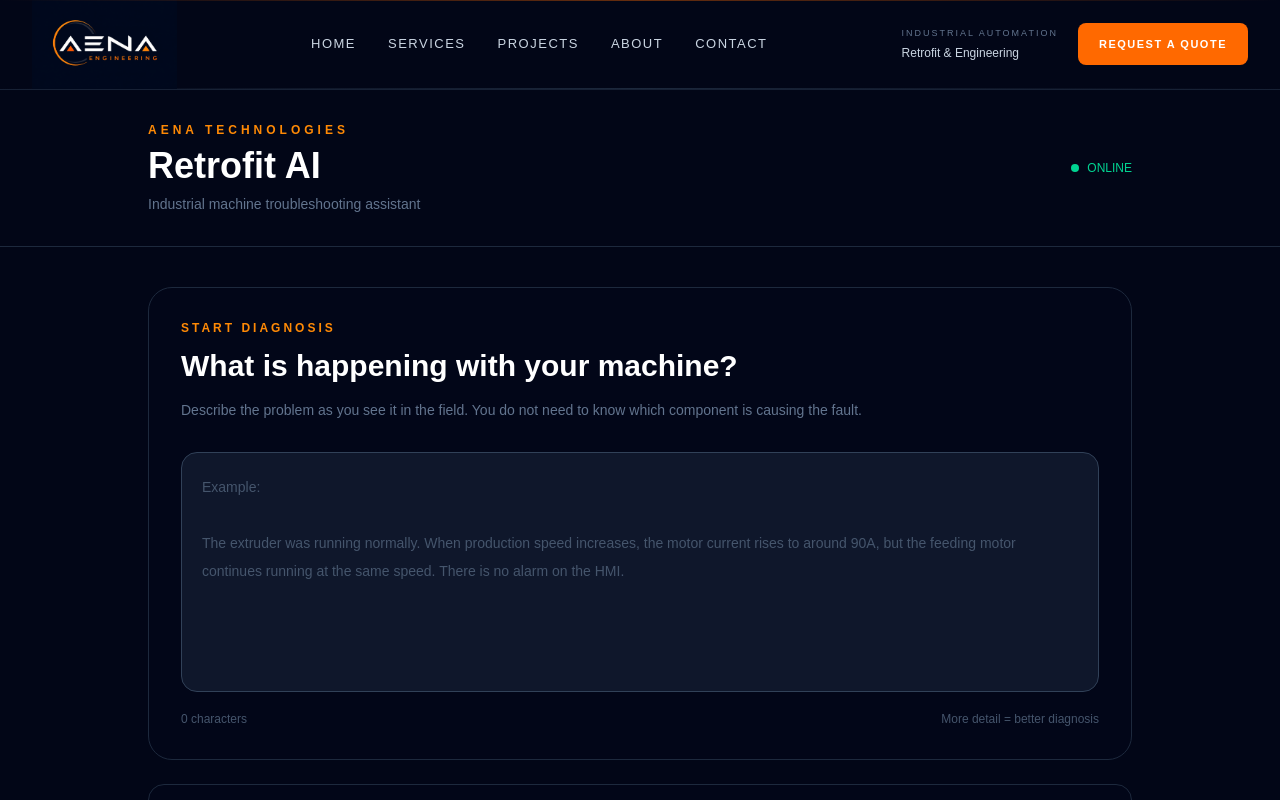
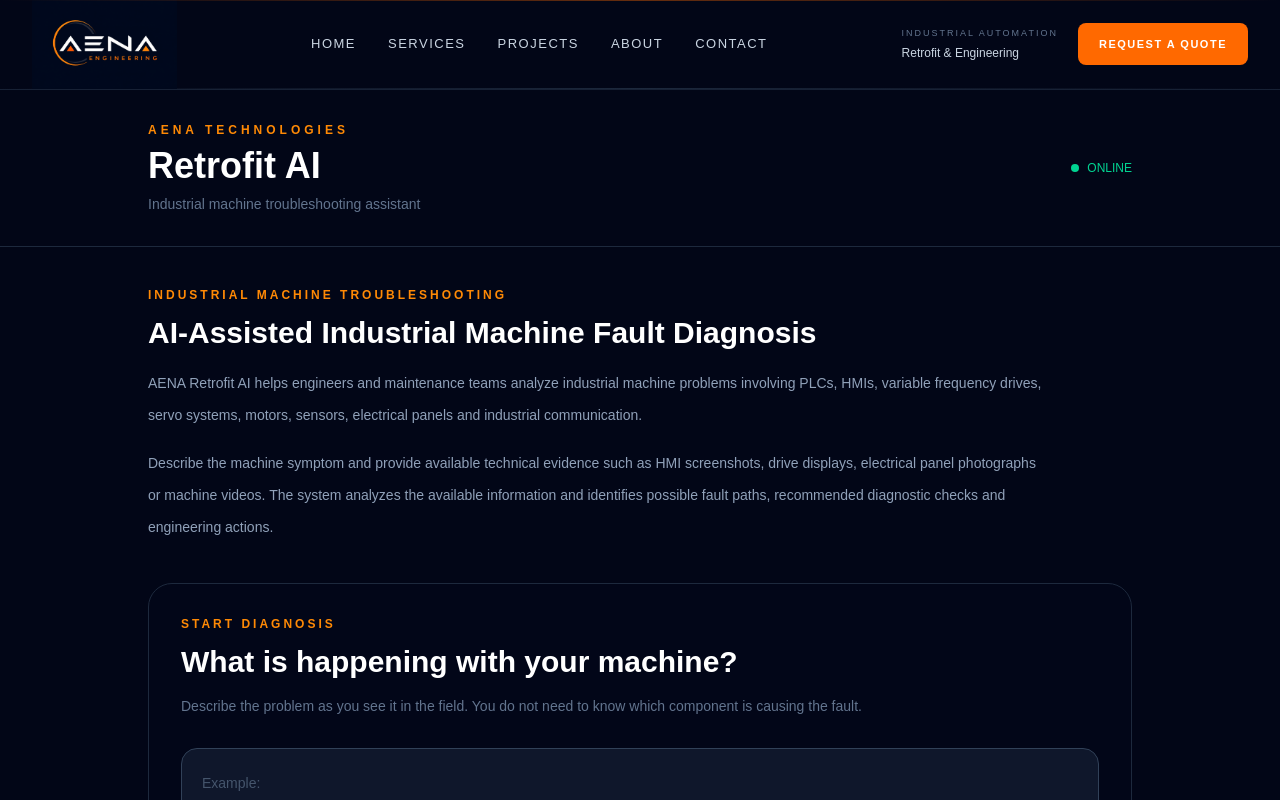
Before and after one commit to ilmaz0/aena-technologies, a Next.js app: page /retrofit-ai in a window 1280 px wide. Shown: the top 800 px of the page. Built offline with nearby package versions, Linux system fonts and the light colour scheme.

Commit message:
seo and ai

```diff
--- a/app/retrofit-ai/layout.tsx
+++ b/app/retrofit-ai/layout.tsx
@@ -1,71 +1,41 @@
 import type { Metadata } from "next";
+import Script from "next/script";
 
 export const metadata: Metadata = {
   title:
-    "Retrofit AI | Industrial Machine Troubleshooting & Diagnosis | AENA Technologies",
+    "Retrofit AI | Industrial Machine Troubleshooting & Fault Diagnosis",
 
   description:
-    "AENA Retrofit AI provides preliminary engineering diagnosis for industrial machine faults, PLC, HMI, drives, servo systems, sensors, motors, electrical panels, communication and mechanical systems.",
+    "Retrofit AI by AENA Technologies helps diagnose industrial machine faults involving PLCs, HMIs, drives, servo systems, motors, sensors, electrical panels and industrial communication.",
 
   keywords: [
-    "retrofit AI",
     "industrial machine troubleshooting",
-    "industrial machine diagnosis",
+    "industrial fault diagnosis",
     "machine fault diagnosis",
-    "industrial automation",
-    "machine retrofit",
-    "machine modernization",
+    "industrial automation troubleshooting",
+    "machine troubleshooting AI",
+    "industrial automation AI",
+    "machine retrofit AI",
     "PLC troubleshooting",
     "HMI troubleshooting",
     "drive troubleshooting",
     "servo troubleshooting",
     "industrial electrical troubleshooting",
-    "industrial automation engineering",
-    "PLC fault diagnosis",
-    "VFD troubleshooting",
-    "servo motor troubleshooting",
-    "machine automation",
-    "AENA Technologies",
+    "machine modernization",
+    "industrial machine retrofit",
+    "endüstriyel otomasyon arıza",
+    "makine arıza tespiti",
+    "makine arıza teşhisi",
+    "makine revizyonu",
+    "makine modernizasyonu",
+    "PLC arıza",
+    "sürücü arızası",
+    "endüstriyel otomasyon arıza giderme",
   ],
 
-  authors: [
-    {
-      name: "AENA Technologies",
-      url: "https://aenatechnologies.com",
-    },
-  ],
-
-  creator: "AENA Technologies",
-  publisher: "AENA Technologies",
-
   alternates: {
-    canonical: "https://aenatechnologies.com/retrofit-ai",
-  },
-
-  openGraph: {
-    title:
-      "Retrofit AI | Industrial Machine Troubleshooting & Diagnosis",
-
-    description:
-      "Preliminary engineering diagnosis for industrial machine faults, automation systems and retrofit applications.",
-
-    url: "https://aenatechnologies.com/retrofit-ai",
-
-    siteName: "AENA Technologies",
-
-    type: "website",
-
-    locale: "en_US",
-  },
-
-  twitter: {
-    card: "summary_large_image",
-
-    title:
-      "Retrofit AI | Industrial Machine Troubleshooting & Diagnosis",
-
-    description:
-      "Industrial machine troubleshooting and retrofit engineering intelligence by AENA Technologies.",
+    canonical:
+      "https://www.aenatechnologies.com/retrofit-ai",
   },
 
   robots: {
@@ -80,12 +50,195 @@
       "max-video-preview": -1,
     },
   },
+
+  openGraph: {
+    type: "website",
+
+    url:
+      "https://www.aenatechnologies.com/retrofit-ai",
+
+    title:
+      "Retrofit AI | Industrial Machine Troubleshooting",
+
+    description:
+      "AI-assisted industrial machine troubleshooting developed by AENA Technologies for PLC, HMI, drive, servo, motor, sensor and electrical system fault diagnosis.",
+
+    siteName:
+      "AENA Technologies",
+
+    locale: "en_US",
+
+    images: [
+      {
+        url: "/images/aena3.png",
+        width: 1200,
+        height: 630,
+        alt:
+          "AENA Technologies Retrofit AI",
+      },
+    ],
+  },
+
+  twitter: {
+    card: "summary_large_image",
+
+    title:
+      "Retrofit AI | Industrial Machine Troubleshooting",
+
+    description:
+      "AI-assisted industrial machine fault diagnosis by AENA Technologies.",
+
+    images: [
+      "/images/aena3.png",
+    ],
+  },
+};
+
+const structuredData = {
+  "@context": "https://schema.org",
+
+  "@graph": [
+    {
+      "@type": "WebApplication",
+
+      "@id":
+        "https://www.aenatechnologies.com/retrofit-ai#application",
+
+      name: "AENA Retrofit AI",
+
+      url:
+        "https://www.aenatechnologies.com/retrofit-ai",
+
+      description:
+        "AI-assisted industrial machine troubleshooting and fault diagnosis tool developed by AENA Technologies.",
+
+      applicationCategory:
+        "BusinessApplication",
+
+      applicationSubCategory:
+        "Industrial Automation Troubleshooting",
+
+      operatingSystem:
+        "Web",
+
+      browserRequirements:
+        "Requires JavaScript",
+
+      creator: {
+        "@id":
+          "https://www.aenatechnologies.com/#organization",
+      },
+
+      provider: {
+        "@id":
+          "https://www.aenatechnologies.com/#organization",
+      },
+
+      featureList: [
+        "Industrial machine fault diagnosis",
+        "PLC troubleshooting",
+        "HMI troubleshooting",
+        "Variable frequency drive troubleshooting",
+        "Servo system troubleshooting",
+        "Motor troubleshooting",
+        "Sensor troubleshooting",
+        "Electrical panel troubleshooting",
+        "Industrial communication troubleshooting",
+        "Machine retrofit analysis",
+        "Machine modernization analysis",
+        "Image-based machine evidence analysis",
+      ],
+
+      areaServed: {
+        "@type": "Country",
+        name: "Türkiye",
+      },
+    },
+
+    {
+      "@type": "Service",
+
+      "@id":
+        "https://www.aenatechnologies.com/retrofit-ai#service",
+
+      name:
+        "Industrial Machine Troubleshooting",
+
+      serviceType:
+        "Industrial Automation Troubleshooting",
+
+      provider: {
+        "@id":
+          "https://www.aenatechnologies.com/#organization",
+      },
+
+      url:
+        "https://www.aenatechnologies.com/retrofit-ai",
+
+      areaServed: [
+        {
+          "@type": "Country",
+          name: "Türkiye",
+        },
+        {
+          "@type": "Place",
+          name: "Adana",
+        },
+        {
+          "@type": "Place",
+          name: "Mersin",
+        },
+        {
+          "@type": "Place",
+          name: "Gaziantep",
+        },
+      ],
+    },
+
+    {
+      "@type": "BreadcrumbList",
+
+      "@id":
+        "https://www.aenatechnologies.com/retrofit-ai#breadcrumb",
+
+      itemListElement: [
+        {
+          "@type": "ListItem",
+          position: 1,
+          name: "AENA Technologies",
+          item:
+            "https://www.aenatechnologies.com/",
+        },
+        {
+          "@type": "ListItem",
+          position: 2,
+          name: "Retrofit AI",
+          item:
+            "https://www.aenatechnologies.com/retrofit-ai",
+        },
+      ],
+    },
+  ],
 };
 
 export default function RetrofitAILayout({
   children,
-}: {
+}: Readonly<{
   children: React.ReactNode;
-}) {
-  return children;
+}>) {
+  return (
+    <>
+      <Script
+        id="retrofit-ai-structured-data"
+        type="application/ld+json"
+        strategy="beforeInteractive"
+      >
+        {JSON.stringify(
+          structuredData
+        )}
+      </Script>
+
+      {children}
+    </>
+  );
 }
--- a/app/retrofit-ai/page.tsx
+++ b/app/retrofit-ai/page.tsx
@@ -173,12 +173,6 @@
        * ---------------------------------------------------
        * FORM DATA
        * ---------------------------------------------------
-       *
-       * IMPORTANT:
-       *
-       * We are no longer sending JSON.
-       *
-       * The actual files are sent to the backend.
        */
 
       const formData =
@@ -230,10 +224,6 @@
        * ---------------------------------------------------
        * API REQUEST
        * ---------------------------------------------------
-       *
-       * Do NOT manually specify Content-Type.
-       *
-       * Browser will create multipart/form-data boundary.
        */
 
       const response =
@@ -241,7 +231,6 @@
           "/api/retrofit-ai",
           {
             method: "POST",
-
             body: formData,
           }
         );
@@ -417,16 +406,10 @@
 
   function startWhatsApp() {
     /*
-     * IMPORTANT:
-     *
-     * Replace this with the real AENA WhatsApp number.
+     * Replace this with your real AENA WhatsApp number.
      *
      * Format:
-     *
      * 905XXXXXXXXX
-     *
-     * No + sign.
-     * No spaces.
      */
 
     const phone =
@@ -512,7 +495,9 @@
   return (
     <main className="min-h-screen bg-[#020617] text-white">
 
-      {/* HEADER */}
+      {/* =====================================================
+          HEADER
+      ===================================================== */}
 
       <header className="border-b border-slate-800">
 
@@ -551,11 +536,51 @@
       </header>
 
 
-      {/* MAIN */}
+      {/* =====================================================
+          MAIN
+      ===================================================== */}
 
       <section className="mx-auto max-w-5xl px-5 py-10">
 
         {!result && (
+          <>
+
+            {/* =================================================
+                INTRODUCTION
+            ================================================= */}
+
+            <div className="mb-10 max-w-4xl">
+
+              <p className="text-xs font-semibold uppercase tracking-[3px] text-orange-400">
+                Industrial Machine Troubleshooting
+              </p>
+
+              <h2 className="mt-3 text-2xl font-bold sm:text-3xl">
+                AI-Assisted Industrial Machine Fault Diagnosis
+              </h2>
+
+              <p className="mt-4 text-sm leading-8 text-slate-400">
+                AENA Retrofit AI helps engineers and maintenance teams
+                analyze industrial machine problems involving PLCs,
+                HMIs, variable frequency drives, servo systems, motors,
+                sensors, electrical panels and industrial communication.
+              </p>
+
+              <p className="mt-4 text-sm leading-8 text-slate-400">
+                Describe the machine symptom and provide available
+                technical evidence such as HMI screenshots, drive
+                displays, electrical panel photographs or machine
+                videos. The system analyzes the available information
+                and identifies possible fault paths, recommended
+                diagnostic checks and engineering actions.
+              </p>
+
+            </div>
+
+
+            {/* =================================================
+                DIAGNOSIS FORM
+            ================================================= */}
 
             <form
               onSubmit={
@@ -771,6 +796,7 @@
                             </p>
 
                             <p className="text-xs text-slate-600">
+
                               {(
                                 file.size /
                                 1024 /
@@ -779,6 +805,7 @@
                                 2
                               )}{" "}
                               MB
+
                             </p>
 
                           </div>
@@ -856,12 +883,13 @@
 
             </form>
 
+          </>
         )}
 
 
-        {/* =========================================
+        {/* =================================================
             RESULTS
-        ========================================= */}
+        ================================================= */}
 
         {result && (
 
@@ -1230,9 +1258,9 @@
       )}
 
 
-      {/* =========================================
+      {/* =================================================
           WHATSAPP CTA
-      ========================================= */}
+      ================================================= */}
 
       <section className="rounded-3xl border border-orange-500/30 bg-orange-500/5 p-6 sm:p-8">
 
```
Lines whose indentation alone changed are shown as unchanged.
